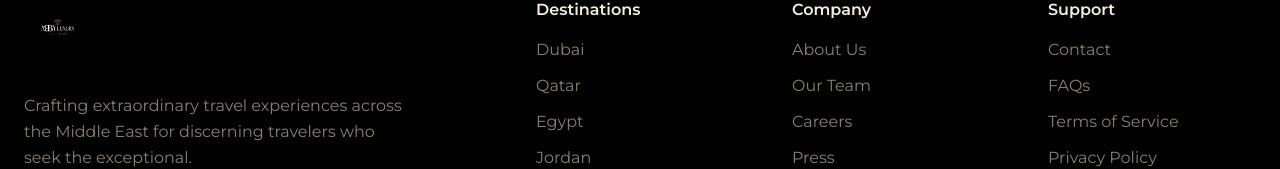
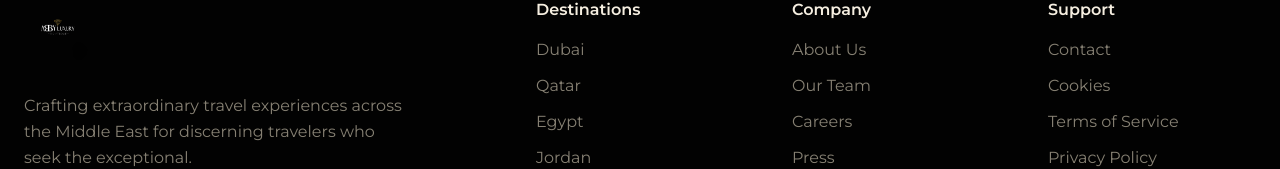
Before and after one commit to vitin22/abbyluxery, a Next.js app: page / in a window 1280 px wide. Shown: the part 4895-5064 px from the top of the page. Built offline with nearby package versions, Linux system fonts and the light colour scheme; a web font is replaced by a local one.

Commit message:
requerimientos enlaces

```diff
--- a/components/travel-footer.tsx
+++ b/components/travel-footer.tsx
@@ -18,8 +18,8 @@ const footerLinks = {
   ],
   support: [
     { label: "Contact", href: "#contact" },
-    { label: "FAQs", href: "#" },
-    { label: "Terms of Service", href: "#" },
+    { label: "Cookies", href: "/cookies" },
+    { label: "Terms of Service", href: "/legal" },
     { label: "Privacy Policy", href: "/privacy" },
   ],
 }
```
